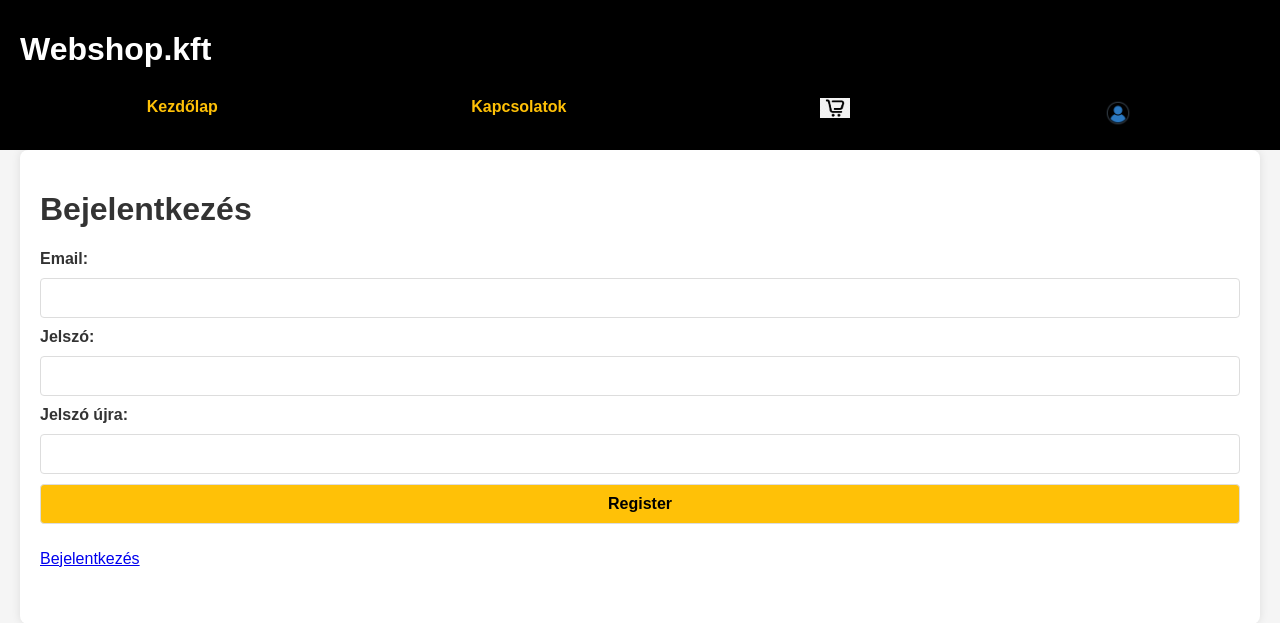
After one commit to HURKAPARIZSI/projektmunka, a PHP site: page /register.html in a window 1280 px wide. The commit adds this page. Shown: the top 623 px of the page. Run offline with PHP 8.4, Linux system fonts and the light colour scheme.

Commit message:
kakiskuki

```diff
--- /dev/null
+++ b/Frontend/register.html
@@ -0,0 +1,37 @@
+<!DOCTYPE html>
+<html lang="hu">
+<head>
+    <meta charset="UTF-8">
+    <meta name="viewport" content="width=device-width, initial-scale=1.0">
+    <title>Regisztráció</title>
+    <link rel="stylesheet" href="styles.css">
+</head>
+<body>
+    <header>
+        <h1>Webshop.kft</h1>
+        <nav>
+            <a href="index.html">Kezdőlap</a>
+            <a href="contact.html">Kapcsolatok</a>
+            <a class="icon" href="cart.html"><img src="img/th.jpg" alt="Kosár" title="Kosár"></a>
+            <a class="icon" href="login.html"><img src="img/5580993.png" alt="Bejelentkezés" title="Bejelentkezés"></a>
+        </nav>
+    </header>
+    <main>
+        <h1>Bejelentkezés</h1>
+        <form action="/projektmunka/Backend/api/login.php" method="get">
+            <label for="email">Email:</label>
+            <input type="text" id="email" name="username">
+
+            <label for="password">Jelszó:</label>
+            <input type="password" id="password" name="password">
+
+            <label for="password">Jelszó újra:</label>
+            <input type="password" id="password2" name="password">
+
+            <button type="submit">Register</button>
+            <p><a href="login.html">Bejelentkezés</a></p>
+        </form>
+    </main>
+
+</body>
+</html>
--- a/Frontend/style.css
+++ b/Frontend/style.css
@@ -15,6 +15,9 @@ body {
     float: right;
 
 }
+
+
+
 
 header {
     background-color: #000;
```
Also changed, not shown: Frontend/index.html (+4 -3 lines).
